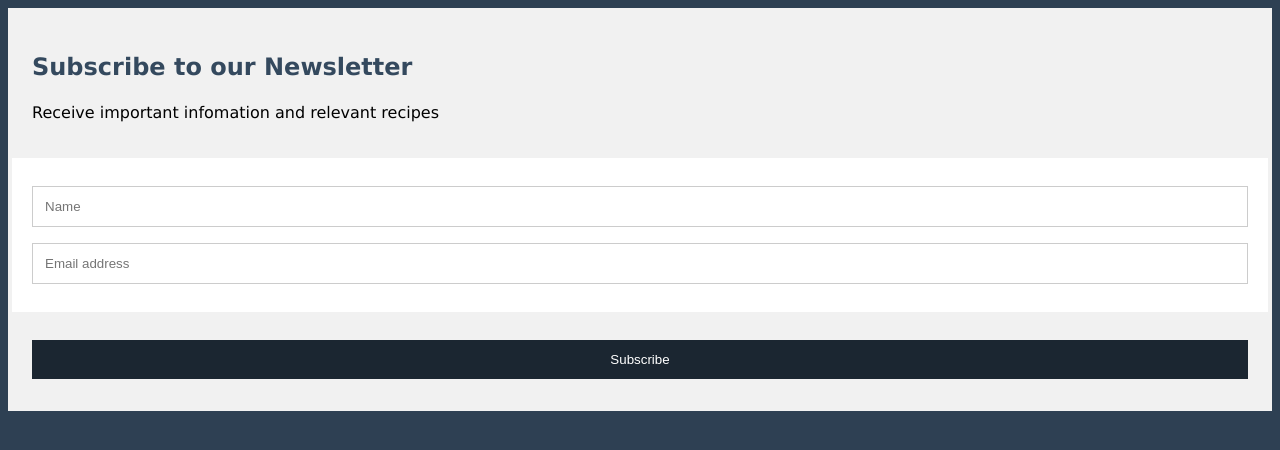
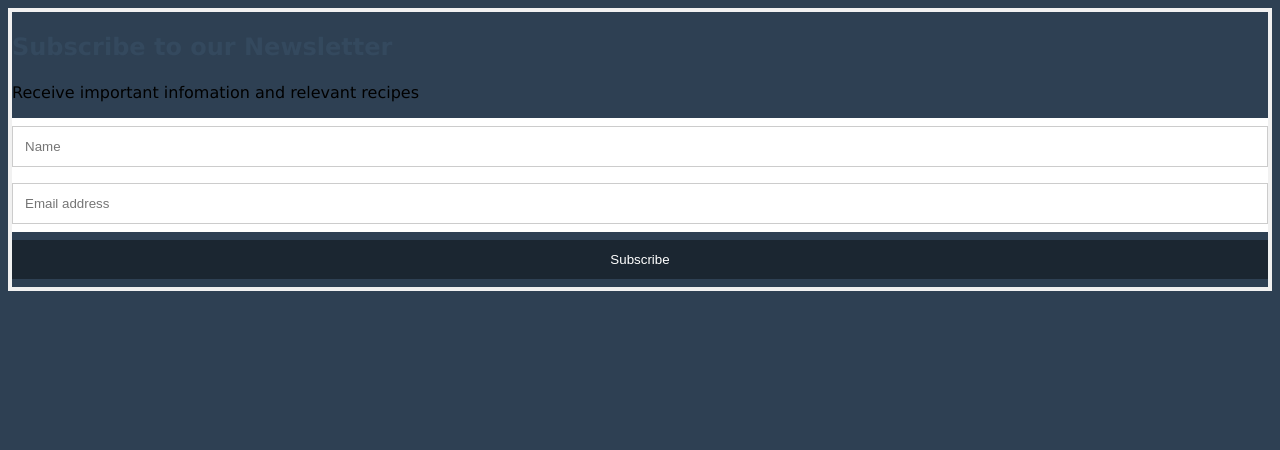
Before and after one commit to zachstep05/zachstep05.github.io, a PHP site: page /news.html in a window 1280 px wide. Shown: the top 450 px of the page. Run offline with PHP 8.4, Linux system fonts and the light colour scheme.

Commit message:
Update styles.css

```diff
--- a/styles.css
+++ b/styles.css
@@ -91,7 +91,7 @@ form {
 }
 
 /* Add some padding and a grey background color to containers */
-.container {
+.contaner {
   padding: 20px;
   background-color: #f1f1f1;
 }
```
